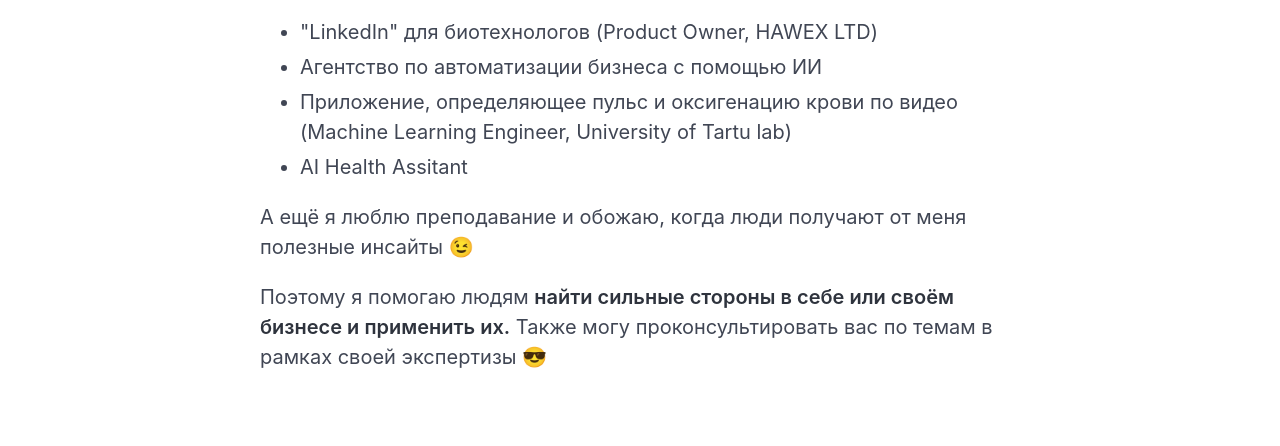
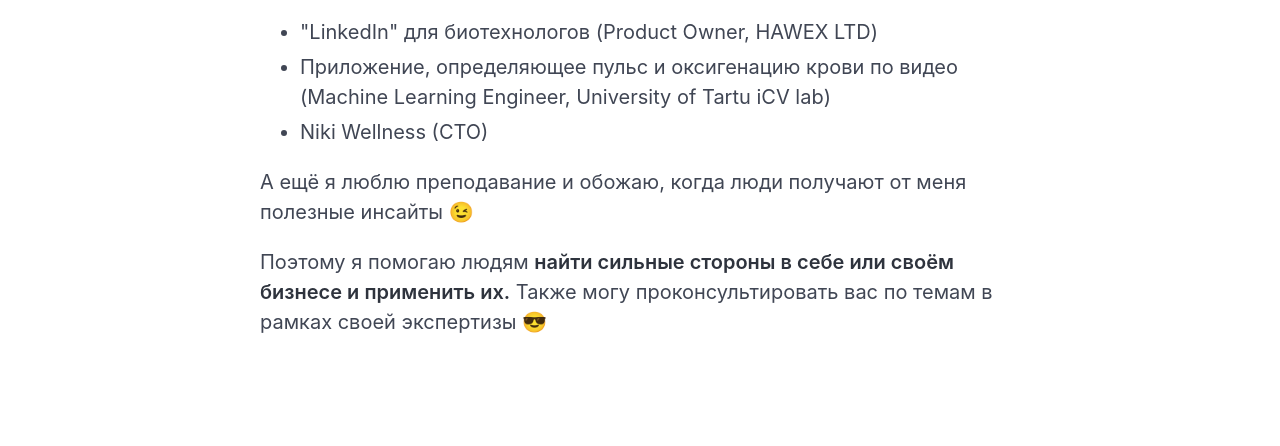
Before and after one commit to dreamtim1/dreamtim1.github.io, a plain HTML site: page index.html in a window 1280 px wide. Shown: the part 1074-1520 px from the top of the page. Drawn offline with Linux system fonts and the light colour scheme.

Commit message:
Update index.html

```diff
--- a/index.html
+++ b/index.html
@@ -164,10 +164,9 @@
             </p>
             <ul>
               <li>"LinkedIn" для биотехнологов (Product Owner, HAWEX LTD)</li>
-              <li>Агентство по автоматизации бизнеса с помощью ИИ</li>
               <li>Приложение, определяющее пульс и оксигенацию крови по видео
-                (Machine Learning Engineer, University of Tartu lab)</li>
-              <li>AI Health Assitant</li>
+                (Machine Learning Engineer, University of Tartu iCV lab)</li>
+              <li>Niki Wellness (CTO)</li>
             </ul>
             <p>
               А ещё я люблю преподавание и обожаю, когда люди получают от меня полезные инсайты 😉
```
